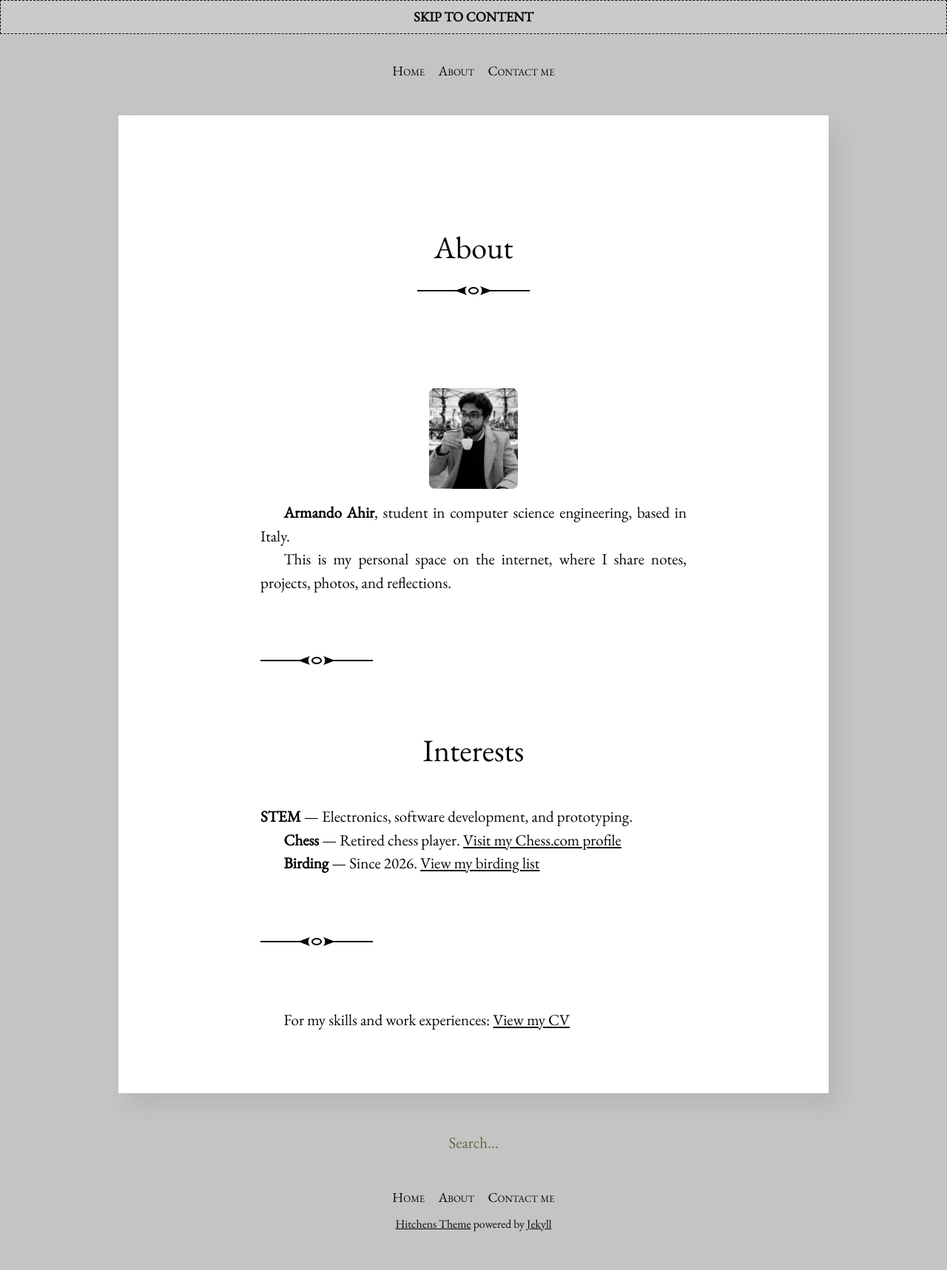
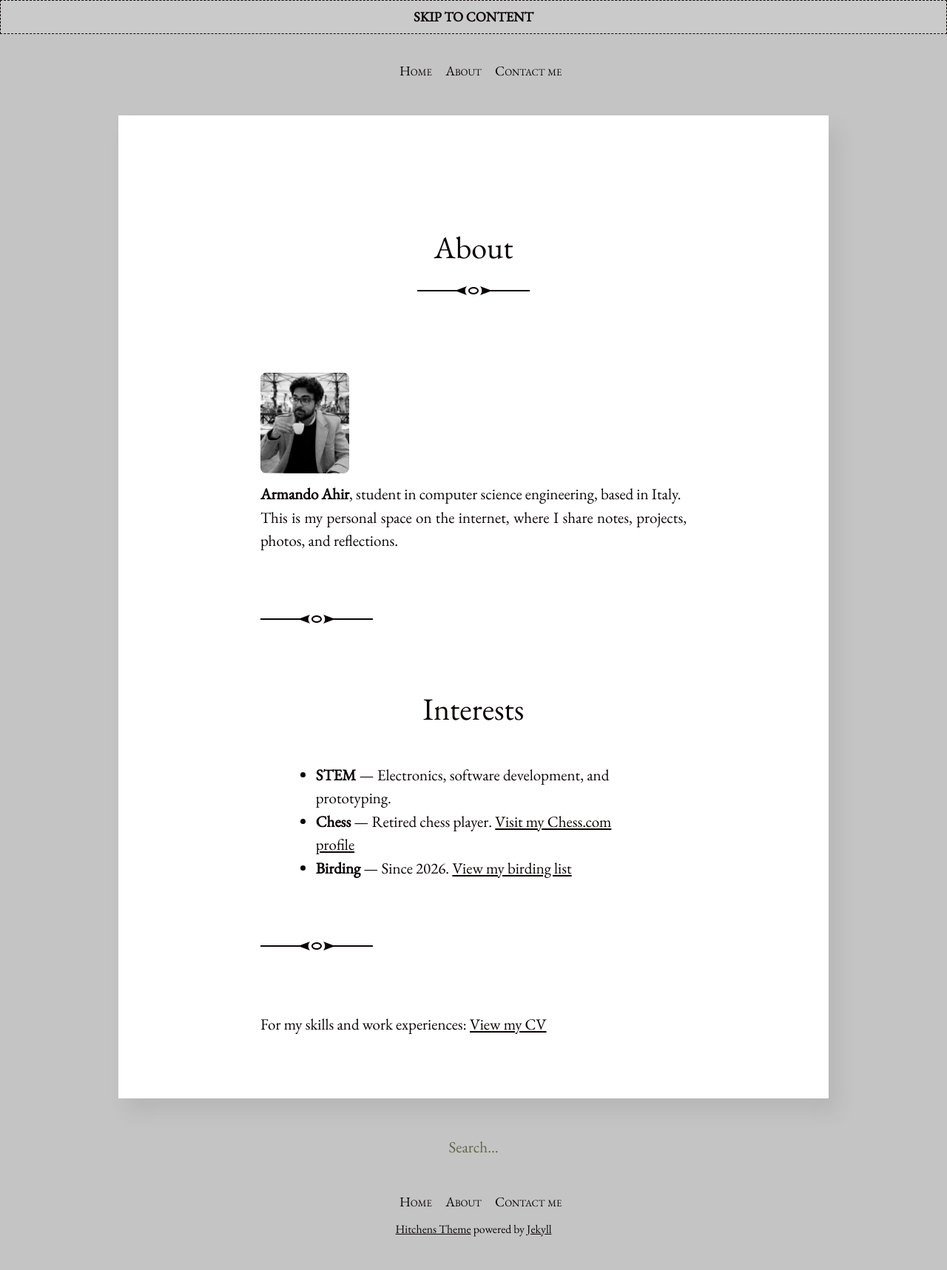
Before and after one commit to armandoahir/armandoahir.github.io, a Jekyll site: the page built from about.md, in a window 1280 px wide. Shown: the whole page at 74% size. Built offline with Jekyll 4.4.1, drawn with Linux system fonts in a browser that asks for light colours.

Commit message:
[13th Apr] Fix about

```diff
--- a/about.md
+++ b/about.md
@@ -4,7 +4,13 @@
 permalink: /about/
 ---
 
-<img src="{{ '/assets/images/arma.png' | relative_url }}" alt="Armando Ahir" style="width: 120px; border-radius: 8px; margin-bottom: 16px;">
+<style>
+.about-img { display: block; margin: 0 0 12px 0; }
+p { text-indent: 0 !important; }
+ul { padding-left: 1.2rem; }
+</style>
+
+<img src="{{ '/assets/images/arma.png' | relative_url }}" alt="Armando Ahir" class="about-img" style="width: 120px; border-radius: 8px;">
 
 **Armando Ahir**, student in computer science engineering, based in Italy.
 
@@ -14,11 +20,9 @@
 
 ## Interests
 
-**STEM** — Electronics, software development, and prototyping.
-
-**Chess** — Retired chess player. [Visit my Chess.com profile](https://www.chess.com/member/itsarma)
-
-**Birding** — Since 2026. [View my birding list]({{ '/birding-list' | relative_url }})
+- **STEM** — Electronics, software development, and prototyping.
+- **Chess** — Retired chess player. [Visit my Chess.com profile](https://www.chess.com/member/itsarma)
+- **Birding** — Since 2026. [View my birding list]({{ '/birding-list' | relative_url }})
 
 ---
 
```
